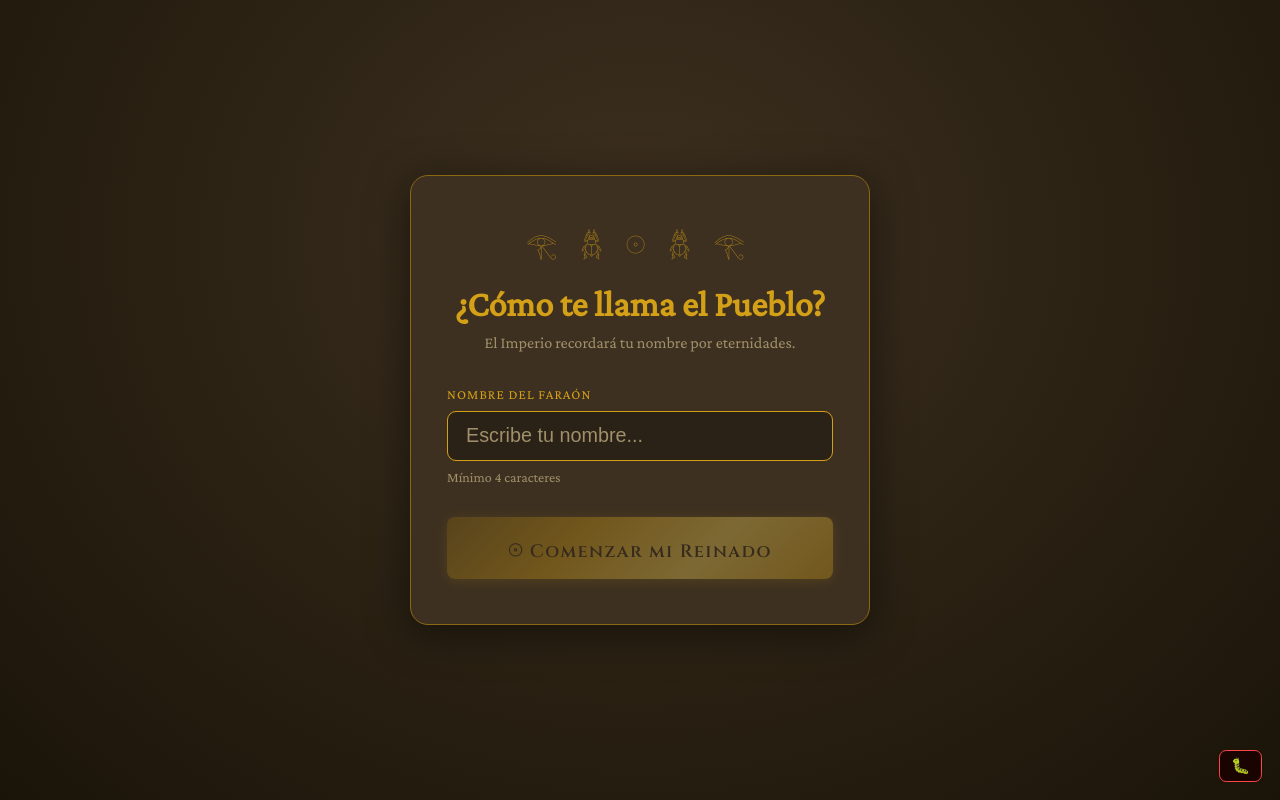
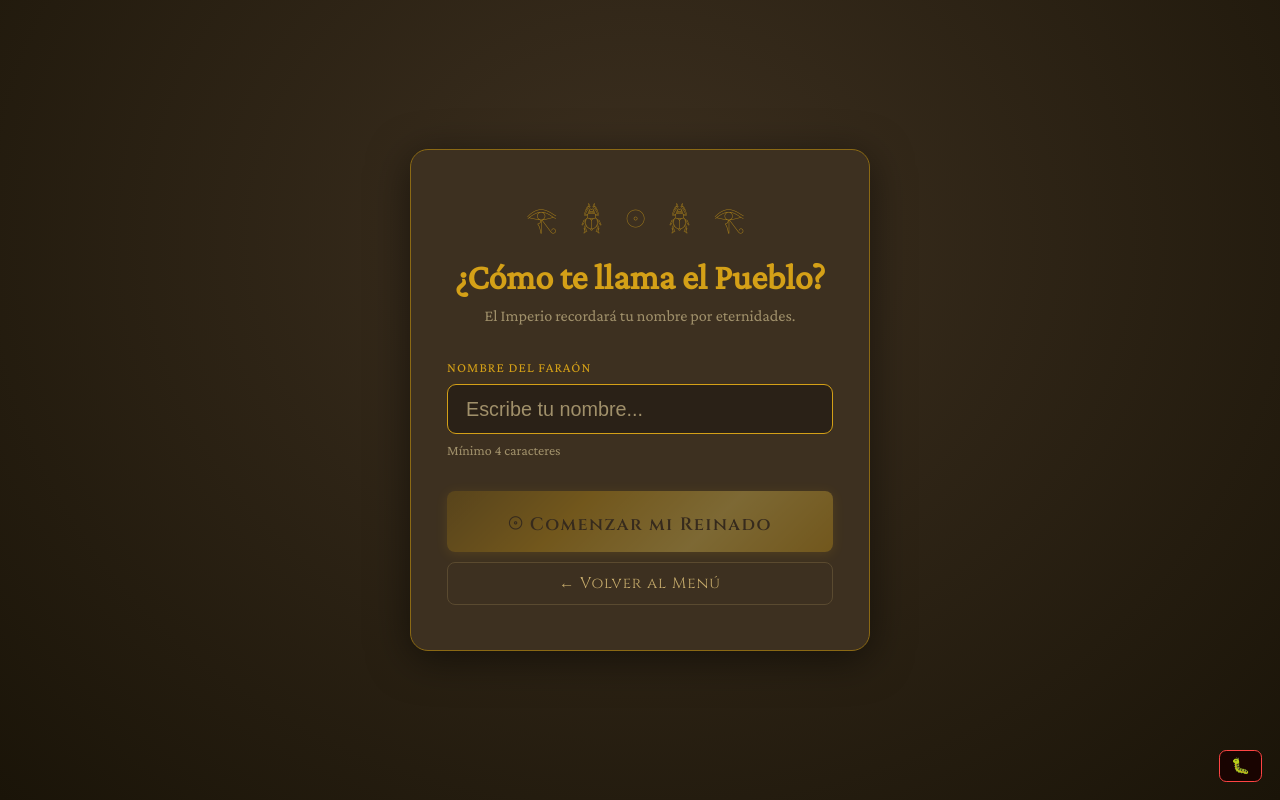
Before and after one commit to profedietze-stack/dioses-del-nilo, a React (Vite) app: page / in a window 1280 px wide. Both pictures are taken after a click on the button "⚡ Nueva Partida". Built offline with nearby package versions, Linux system fonts and the light colour scheme.

Commit message:
feat: add Volver button to NameScreen

```diff
--- a/src/App.tsx
+++ b/src/App.tsx
@@ -481,7 +481,7 @@ export function App() {
 
   function renderScreen() {
     if (screen === 'menu')      return <MenuScreen      key="menu"      hasSave={hasSave} onNew={() => setScreen('name')} onContinue={continueGame} onAchievements={() => setScreen('papiros')} onInfo={() => setShowModal(true)} />
-    if (screen === 'name')      return <NameScreen      key="name"      onFinish={n => { setPlayerName(n); setScreen('intro') }} />
+    if (screen === 'name')      return <NameScreen      key="name"      onFinish={n => { setPlayerName(n); setScreen('intro') }} onBack={() => setScreen('menu')} />
     if (screen === 'intro')     return <IntroScreen     key="intro"     playerName={playerName} onFinish={() => setScreen('godSelect')} />
     if (screen === 'godSelect') return <GodSelectScreen key="godSelect" onSelect={startGame} onBack={() => setScreen('menu')} />
     if (screen === 'papiros')         return <PapirosScreen         key="papiros"         achievements={achievements} history={history} god={god} stats={stats} startTime={startTime.current} onBack={() => setScreen('menu')} />
--- a/src/components/screens/NameScreen.tsx
+++ b/src/components/screens/NameScreen.tsx
@@ -3,9 +3,10 @@ import { motion } from 'framer-motion'
 
 interface Props {
   onFinish: (name: string) => void
+  onBack: () => void
 }
 
-export function NameScreen({ onFinish }: Props) {
+export function NameScreen({ onFinish, onBack }: Props) {
   const [name, setName] = useState('')
   const trimmed = name.trim()
   const valid = trimmed.length >= 4
@@ -59,6 +60,9 @@ export function NameScreen({ onFinish }: Props) {
         >
           𓇳 Comenzar mi Reinado
         </motion.button>
+        <button className="btn-o ns-back-btn" onClick={onBack}>
+          ← Volver al Menú
+        </button>
       </div>
     </motion.div>
   )
--- a/src/styles/globals.css
+++ b/src/styles/globals.css
@@ -1193,6 +1193,7 @@ button { font-family: inherit; cursor: pointer; }
   opacity: .35;
   cursor: not-allowed;
 }
+.ns-back-btn { width: 100%; margin-top: 10px; }
 
 /* Greeting line in IntroScreen slide 0 */
 .intro-pharaoh-greet {
```
